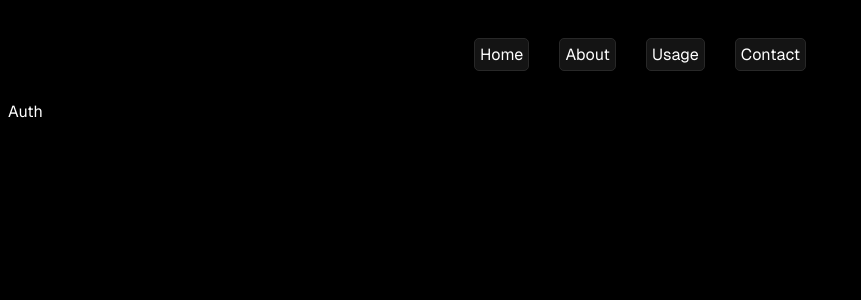
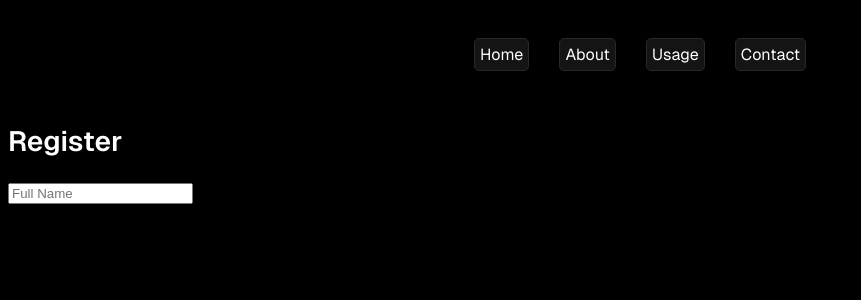
Before and after one commit to KabirBose/Class-Craft, a Next.js app: page /auth in a window 1280 px wide. Shown: the top 300 px of the page, without its empty margins (0-861 px from the left). Built offline with nearby package versions, Linux system fonts and the light colour scheme.

Commit message:
creating auth form

```diff
--- a/src/app/(pages)/auth/page.tsx
+++ b/src/app/(pages)/auth/page.tsx
@@ -1,3 +1,11 @@
 export default function Page() {
-  return <div>Auth</div>;
+  return (
+    <div>
+      <form>
+        <h2>Register</h2>
+
+        <input placeholder="Full Name"></input>
+      </form>
+    </div>
+  );
 }
--- a/src/app/(pages)/page.tsx
+++ b/src/app/(pages)/page.tsx
@@ -7,12 +7,12 @@ export default function Page() {
     <div className={styles.container}>
       <div className={styles["text-container"]}>
         <h1>The Ultimate Schedule Builder</h1>
-        <h2>
+        <h3>
           Take away the stress of course selection day with our{" "}
           <span className="highlight-blue">simple</span>{" "}
           <span className="highlight-green">responsive</span>{" "}
           <span className="highlight-red">drag-and-drop</span> interface.
-        </h2>
+        </h3>
       </div>
 
       <RedirectButton text="Get Started" url="/auth" />
--- a/src/app/globals.css
+++ b/src/app/globals.css
@@ -10,6 +10,10 @@ h1 {
   font-size: 2.5rem;
 }
 h2 {
+  font-weight: 600;
+  font-size: 1.75rem;
+}
+h3 {
   font-weight: 500;
   font-size: 1.5rem;
 }
```
